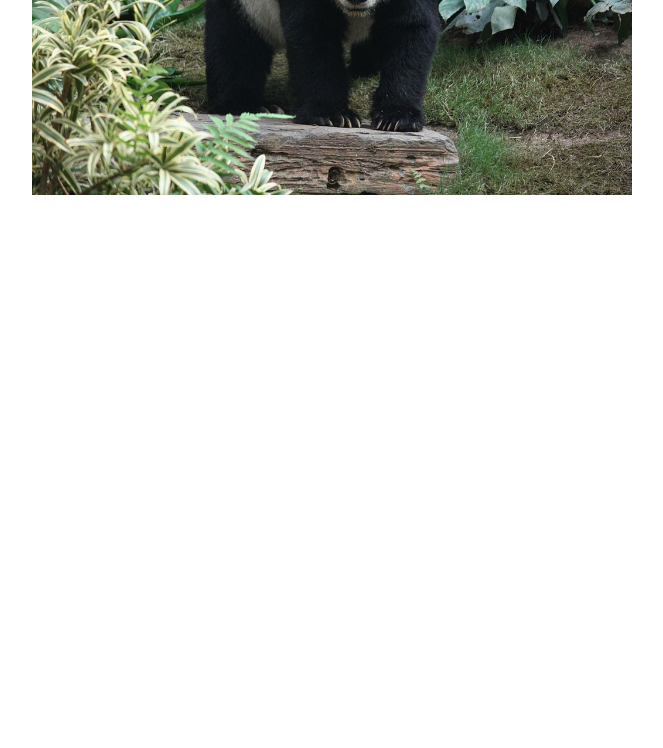
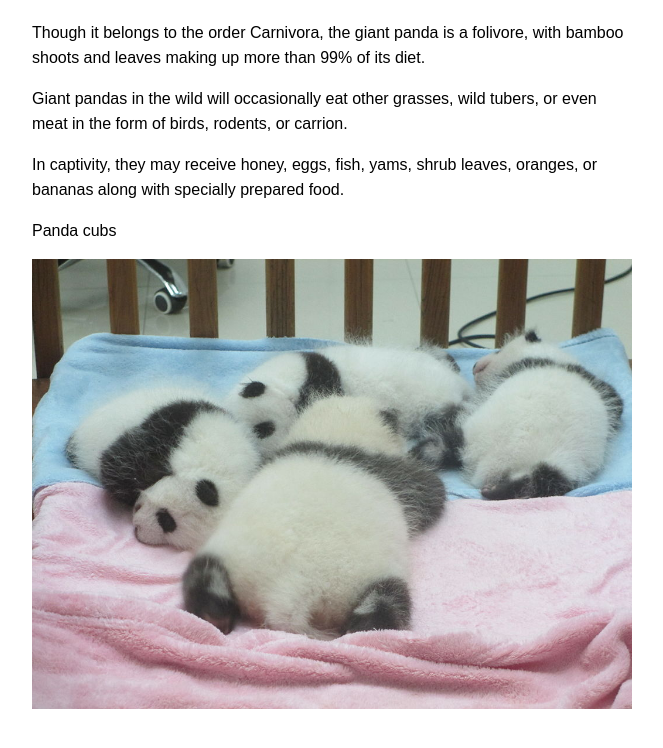
Before and after one commit to PintuPaul/GiantPanda, a plain HTML site: page index.html in a window 1280 px wide. Shown: the part 688-1436 px from the top of the page, without its empty margins (308-971 px from the left). Before the commit the page ends 930 px from the top, so only its background shows below. Drawn offline with Linux system fonts and the light colour scheme.

Commit message:
Panda cubs added

```diff
--- a/index.html
+++ b/index.html
@@ -26,25 +26,23 @@
             The name "giant panda" is sometimes used to distinguish it from the red panda, a neighboring musteloid.
         </p>
 
+        <img src="Grosser_Panda.JPG" />
+
         <p>
-            Though it belongs to the order Carnivora, the giant panda is a folivore, with bamboo shoots and leaves
-            making up
-            more than 99% of its diet.
+            Though it belongs to the order Carnivora, the giant panda is a folivore, with bamboo shoots and leaves making up more than 99% of its diet.
         </p>
 
         <p>
-            Giant pandas in the wild will occasionally eat other grasses, wild tubers, or even meat in the form of
-            birds,
-            rodents, or carrion.
+            Giant pandas in the wild will occasionally eat other grasses, wild tubers, or even meat in the form of birds, rodents, or carrion.
         </p>
 
         <p>
-            In captivity, they may receive honey, eggs, fish, yams, shrub leaves, oranges, or bananas along with
-            specially
-            prepared food.
+            In captivity, they may receive honey, eggs, fish, yams, shrub leaves, oranges, or bananas along with specially prepared food.
         </p>
 
-        <img src="Grosser_Panda.JPG" />
+        <p>Panda cubs</p>
+
+        <img src="Baby_Pandas.jfif" />
 
     </div>
 
```
Also changed, not shown: Baby_Pandas.jfif (added).
